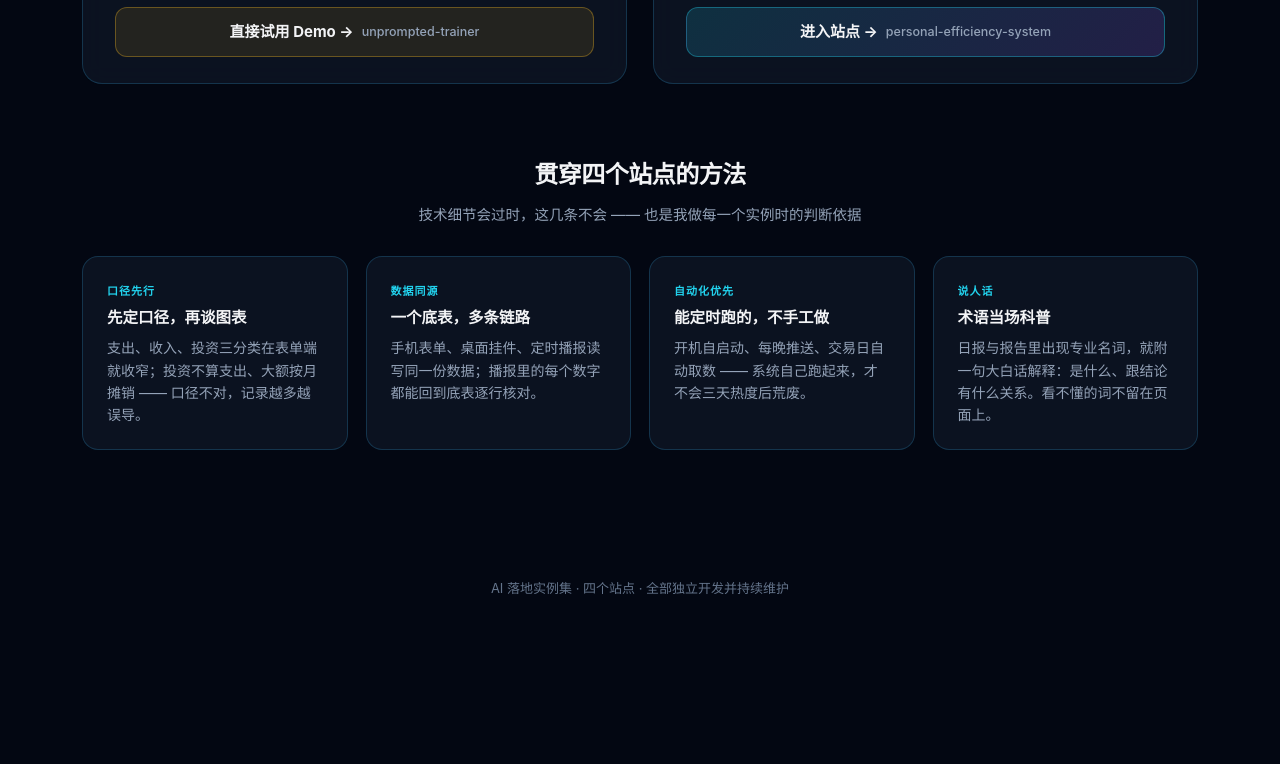
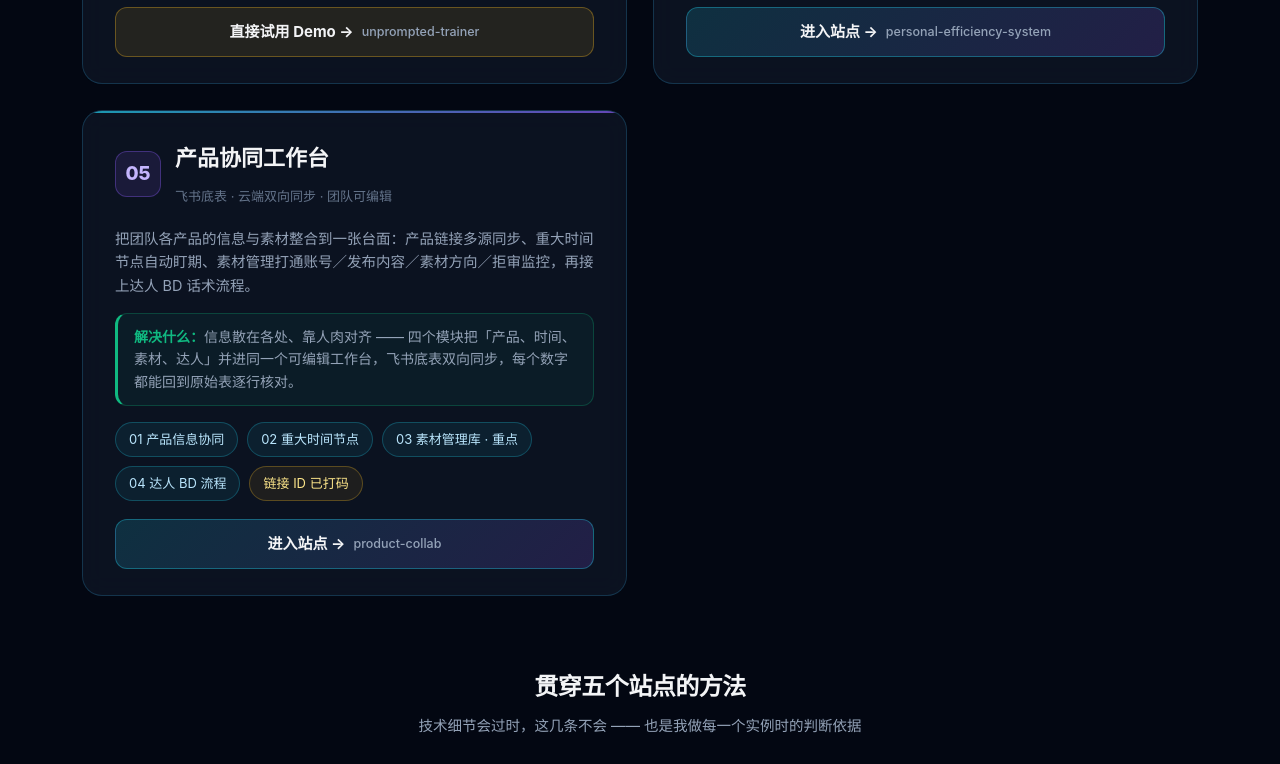
Before and after one commit to BBHUTU/bbhutu.github.io, a plain HTML site: page index.html in a window 1280 px wide. Shown: the part 1362-2126 px from the top of the page. Before the commit the page ends 2001 px from the top, so only its background shows below. Drawn offline with Linux system fonts and the light colour scheme.

Commit message:
Add product-collab showcase card to portfolio home

```diff
--- a/index.html
+++ b/index.html
@@ -4,7 +4,7 @@
   <meta charset="UTF-8" />
   <meta name="viewport" content="width=device-width, initial-scale=1.0" />
   <title>AI 落地实例集 · 作品集总览</title>
-  <meta name="description" content="四个独立作品集，共 18 个已落地实例：跨境投放自动化、市场洞察报告、演讲练习工具、个人效率系统 —— 全部跑在日常工作里，不是演示 demo" />
+  <meta name="description" content="五个独立作品集，共 22 个已落地实例：跨境投放自动化、市场洞察报告、演讲练习工具、个人效率系统、产品协同工作台 —— 全部跑在日常工作里，不是演示 demo" />
   <style>
     :root {
       --bg: #030712;
@@ -159,16 +159,16 @@
 
   <header>
     <h1>AI 落地实例集</h1>
-    <p>四个独立站点、18 个已完成板块 —— 从跨境投放到个人效率，每一个都在日常工作里真实跑着，不是为展示做的一次性 demo</p>
+    <p>五个独立站点、22 个已完成板块 —— 从跨境投放到个人效率，每一个都在日常工作里真实跑着，不是为展示做的一次性 demo</p>
     <p class="sub2">全部由我独立设计、开发与维护 · 数据已在展示中做必要脱敏</p>
   </header>
 
   <div class="container">
 
     <div class="stats">
-      <div class="stat"><b>4</b><span>作品集站点</span></div>
-      <div class="stat"><b>18</b><span>已完成板块</span></div>
-      <div class="stat"><b>5</b><span>独立部署的线上应用</span></div>
+      <div class="stat"><b>5</b><span>作品集站点</span></div>
+      <div class="stat"><b>22</b><span>已完成板块</span></div>
+      <div class="stat"><b>6</b><span>独立部署的线上应用</span></div>
       <div class="stat"><b>日常在用</b><span>非一次性演示</span></div>
     </div>
 
@@ -255,9 +255,29 @@
         <a class="go" href="https://bbhutu.github.io/personal-efficiency-system/" target="_blank">进入站点 → <small>personal-efficiency-system</small></a>
       </article>
 
+      <article class="site">
+        <div class="site-top">
+          <div class="num">05</div>
+          <div>
+            <h2>产品协同工作台</h2>
+            <div class="note-line">飞书底表 · 云端双向同步 · 团队可编辑</div>
+          </div>
+        </div>
+        <p class="desc">把团队各产品的信息与素材整合到一张台面：产品链接多源同步、重大时间节点自动盯期、素材管理打通账号／发布内容／素材方向／拒审监控，再接上达人 BD 话术流程。</p>
+        <div class="why"><b>解决什么：</b>信息散在各处、靠人肉对齐 —— 四个模块把「产品、时间、素材、达人」并进同一个可编辑工作台，飞书底表双向同步，每个数字都能回到原始表逐行核对。</div>
+        <div class="chips">
+          <span class="chip">01 产品信息协同</span>
+          <span class="chip">02 重大时间节点</span>
+          <span class="chip">03 素材管理库 · 重点</span>
+          <span class="chip">04 达人 BD 流程</span>
+          <span class="chip extra">链接 ID 已打码</span>
+        </div>
+        <a class="go" href="https://bbhutu.github.io/product-collab/" target="_blank">进入站点 → <small>product-collab</small></a>
+      </article>
+
     </div>
 
-    <h3 class="section-title">贯穿四个站点的方法</h3>
+    <h3 class="section-title">贯穿五个站点的方法</h3>
     <p class="section-sub">技术细节会过时，这几条不会 —— 也是我做每一个实例时的判断依据</p>
 
     <div class="principles">
@@ -285,6 +305,6 @@
 
   </div>
 
-  <footer>AI 落地实例集 · 四个站点 · 全部独立开发并持续维护</footer>
+  <footer>AI 落地实例集 · 五个站点 · 全部独立开发并持续维护</footer>
 </body>
 </html>
```
